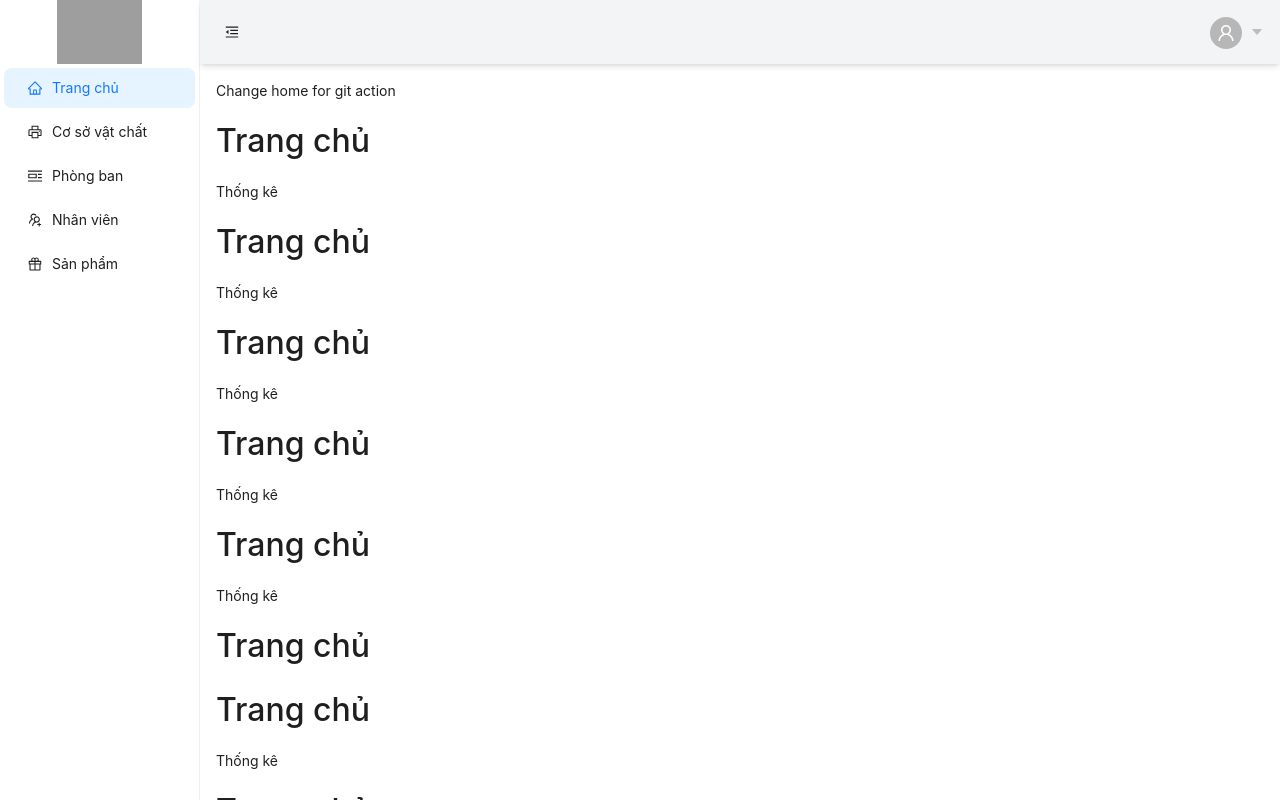
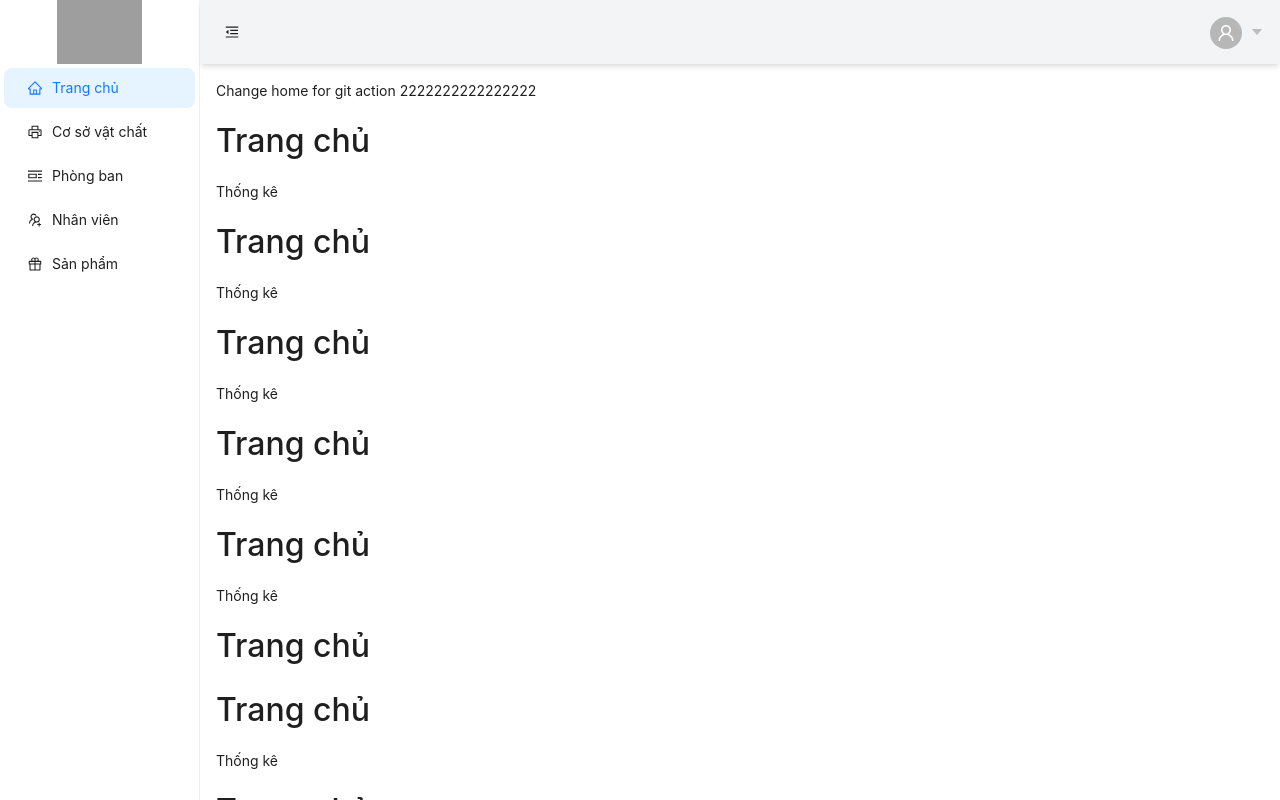
Before and after one commit to ntienanh/qly-fe, a React (Create React App) app: page / in a window 1280 px wide. Shown: the top 800 px of the page. Built offline with nearby package versions, Linux system fonts and the light colour scheme; grey boxes are pictures that could not be loaded.

Commit message:
tesst git action 2222

```diff
--- a/src/pages/Home/Home.tsx
+++ b/src/pages/Home/Home.tsx
@@ -1,7 +1,7 @@
 const Home = () => {
   return (
     <div className='flex flex-col gap-4'>
-      Change home for git action
+      Change home for git action 2222222222222222
       <p className='text-[32px] font-medium'>Trang chủ</p>
       <p>Thống kê</p>
       <p className='text-[32px] font-medium'>Trang chủ</p>
```
